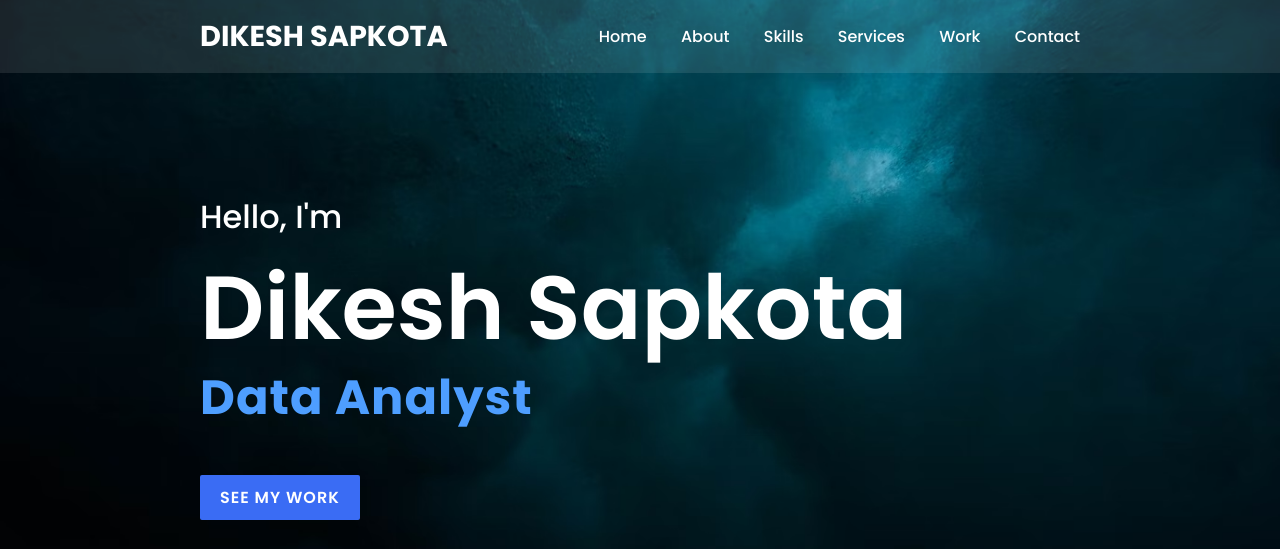
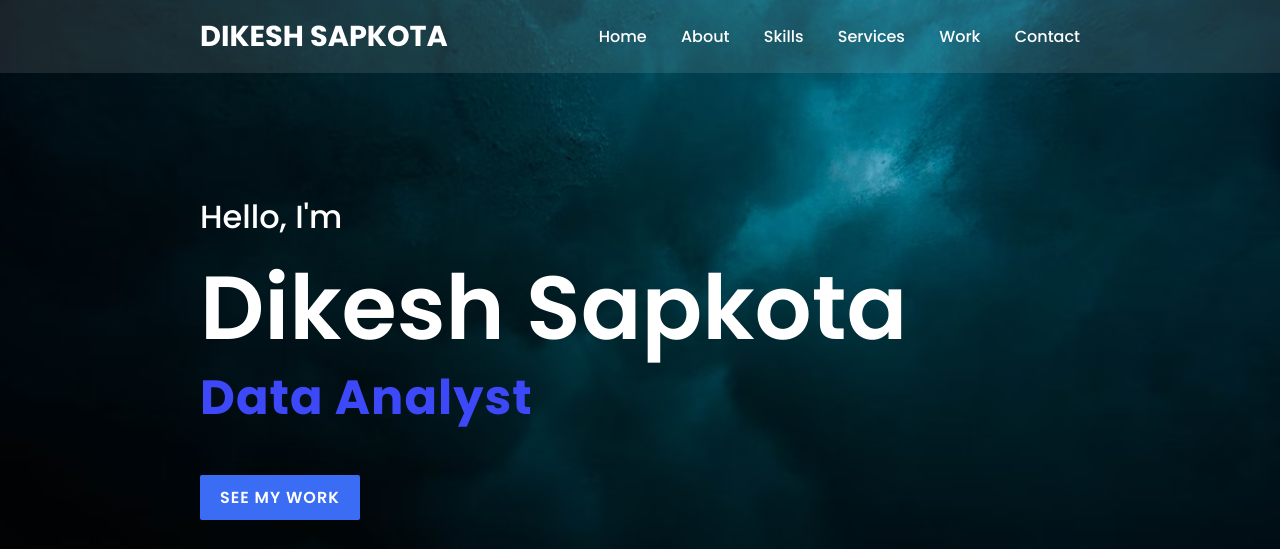
Before and after one commit to dikeshsapkota/realHTML-project, a plain HTML site: page index.html in a window 1280 px wide. Shown: the top 549 px of the page. Drawn offline with Linux system fonts and the light colour scheme.

Commit message:
chage animated text color

```diff
--- a/style.css
+++ b/style.css
@@ -46,7 +46,7 @@ section{
 }
 
 .animated-text h3{
-  color: #4e9eff;
+  color: #3d49f8;
   font-size: 3em;
   font-weight: 700;
   line-height: 70px;
```
